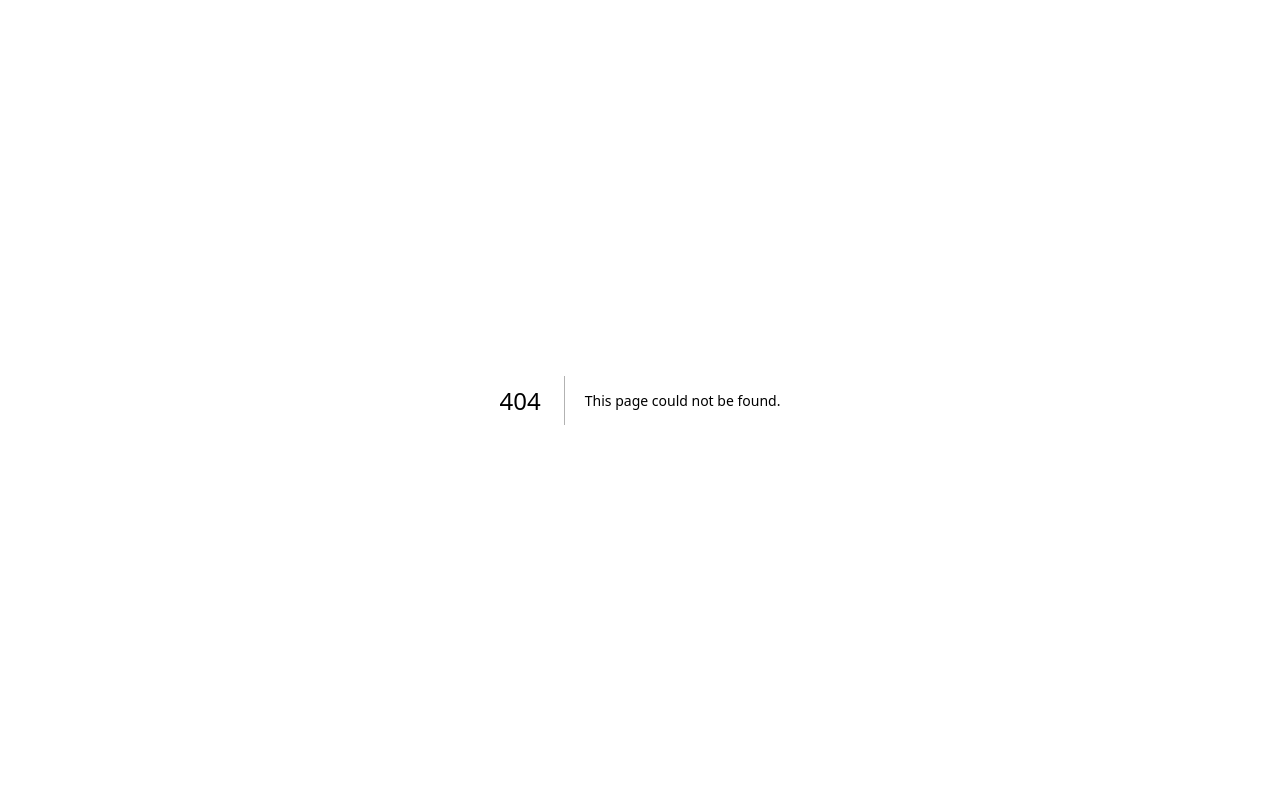
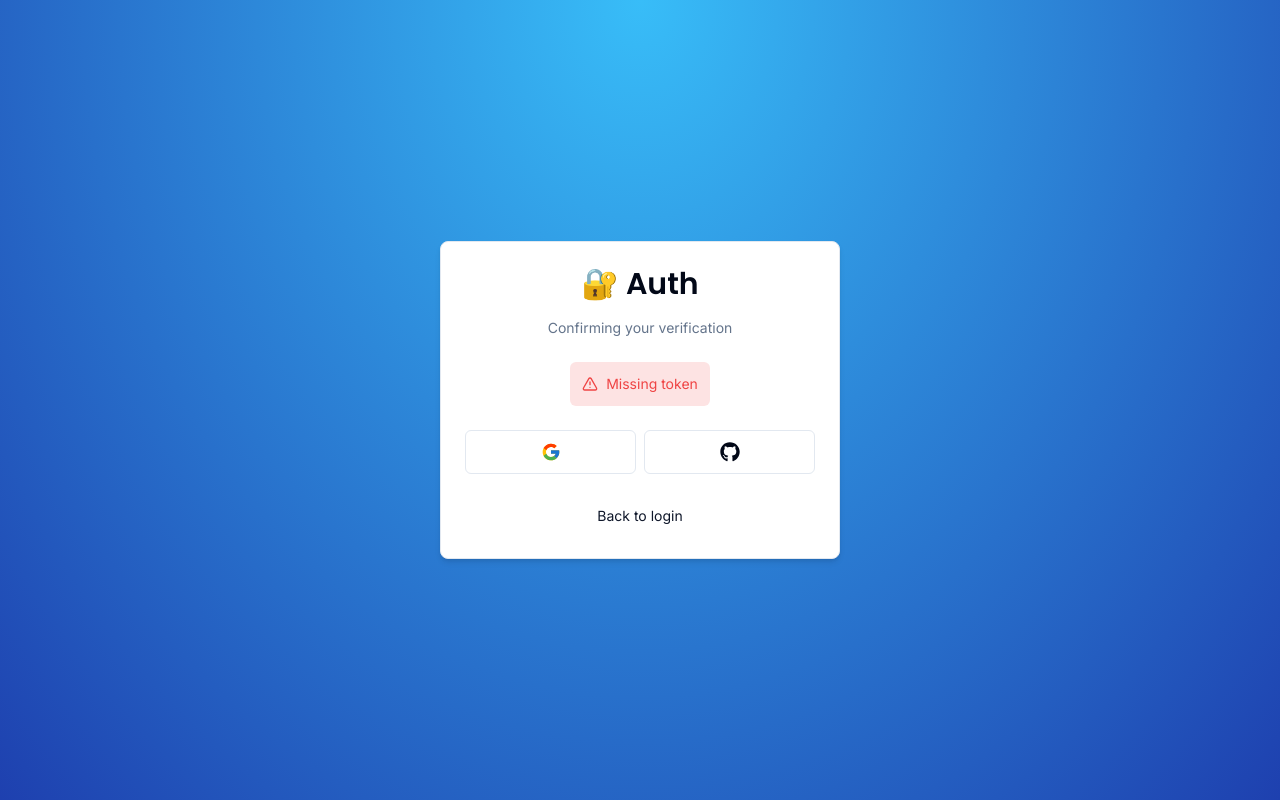
Before and after one commit to antonyjes/nextauth-example, a Next.js app: page /auth/new-verification in a window 1280 px wide. Before the commit this address had no page. Built offline with nearby package versions, Linux system fonts and the light colour scheme.

Commit message:
verification token page

```diff
--- /dev/null
+++ b/app/auth/new-verification/page.tsx
@@ -0,0 +1,9 @@
+import { NewVerificationForm } from "@/components/auth/new-verification-form";
+
+const NewVerificationPage = () => {
+    return(
+        <NewVerificationForm />
+    )
+}
+
+export default NewVerificationPage;
--- /dev/null
+++ b/components/auth/new-verification-form.tsx
@@ -0,0 +1,55 @@
+"use client";
+
+import { BeatLoader } from "react-spinners";
+import { useSearchParams } from "next/navigation";
+
+import { CardWrapper } from "@/components/auth/card-wrapper";
+import { useCallback, useEffect, useState } from "react";
+import { newVerification } from "@/actions/new-verification";
+import { FormSuccess } from "@/components/form-success";
+import { FormError } from "@/components/form-error";
+
+export const NewVerificationForm = () => {
+  const [error, setError] = useState<string | undefined>();
+  const [success, setSuccess] = useState<string | undefined>();
+
+  const searchParams = useSearchParams();
+
+  const token = searchParams.get("token");
+
+  const onSubmit = useCallback(() => {
+    if (success || error) return;
+
+    if (!token) {
+      setError("Missing token");
+      return;
+    }
+
+    newVerification(token)
+      .then((data) => {
+        setSuccess(data?.success);
+        setError(data?.error);
+      })
+      .catch((error) => {
+        setError("Something went wrong!");
+      });
+  }, [token, success, error]);
+
+  useEffect(() => {
+    onSubmit();
+  }, [onSubmit]);
+
+  return (
+    <CardWrapper
+      headerLabel="Confirming your verification"
+      backButtonLabel="Back to login"
+      backButtonHref="/auth/login"
+    >
+      <div className="flex items-center w-full justify-center">
+        {!success && !error && <BeatLoader />}
+        <FormSuccess message={success} />
+        {!success && <FormError message={error} />}
+      </div>
+    </CardWrapper>
+  );
+};
--- a/routes.ts
+++ b/routes.ts
@@ -4,7 +4,8 @@
  * @type {string[]}
  */
 export const publicRoutes = [
-    "/"
+    "/",
+    "/auth/new-verification"
 ];
 
 /**
```
